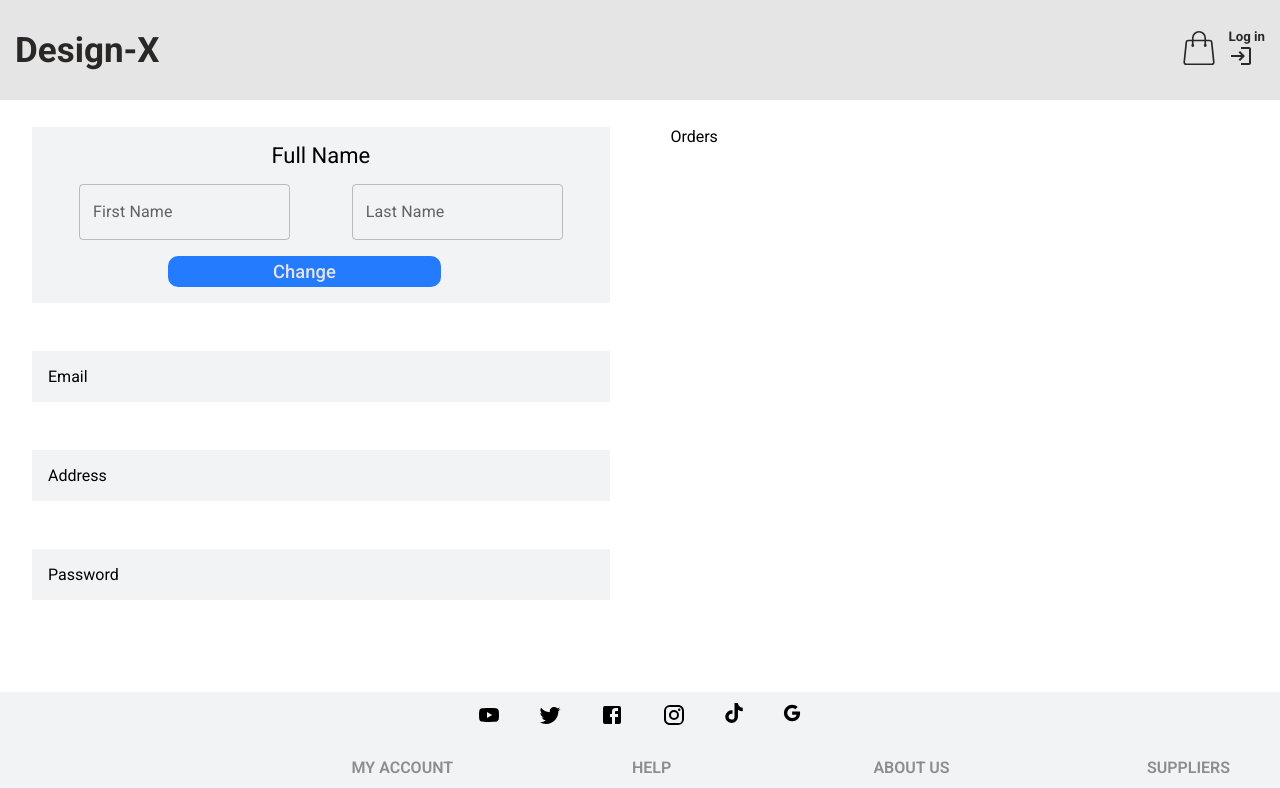
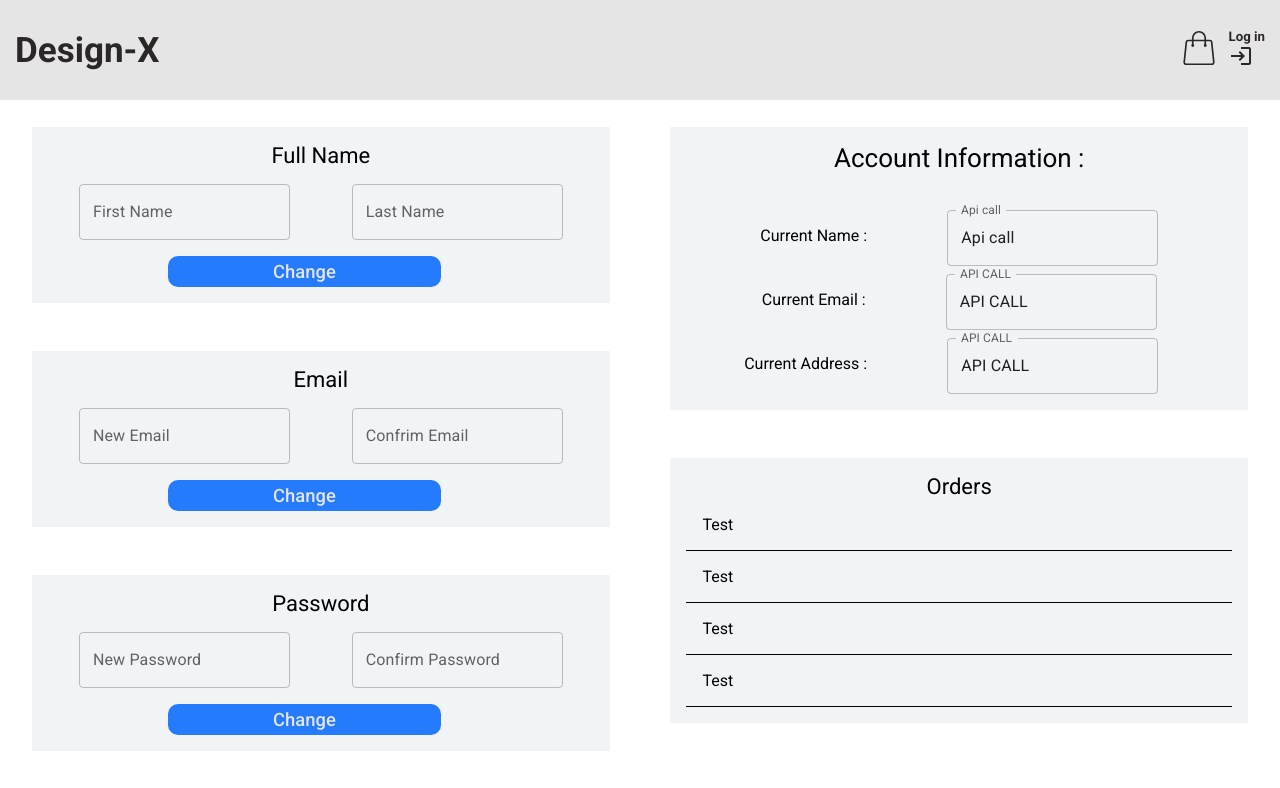
Before and after one commit to ban898/Practical-Engineer-PRJ, a React (Create React App) app in the folder client/: page /profile/1 in a window 1280 px wide. Shown: the top 788 px of the page. Built offline with nearby package versions, Linux system fonts and the light colour scheme; no server answers.

Commit message:
Updated Profile Page

```diff
--- a/client/src/pages/Ecom/Profile/ProfilePage.jsx
+++ b/client/src/pages/Ecom/Profile/ProfilePage.jsx
@@ -30,12 +30,124 @@ const ProfilePage = () => {
               ml={"22%"}
             ></BlueButton>
           </div>
-          <div className={classes.box}>Email</div>
-          <div className={classes.box}>Address</div>
-          <div className={classes.box}>Password</div>
+          <div className={classes.box}>
+            <div className={classes.header}>Email</div>
+            <div className={classes.content}>
+              <TextField
+                id="outlined-basic"
+                label="New Email"
+                variant="outlined"
+              />
+              <TextField
+                id="outlined-basic"
+                label="Confrim Email"
+                variant="outlined"
+              />
+            </div>
+            <BlueButton
+              buttonText={"change"}
+              padding={"5px"}
+              width={"50%"}
+              mt={"1rem"}
+              ml={"22%"}
+            ></BlueButton>
+          </div>
+          <div className={classes.box}>
+            <div className={classes.header}>Password</div>
+            <div className={classes.content}>
+              <TextField
+                id="outlined-basic"
+                label="New Password"
+                variant="outlined"
+              />
+              <TextField
+                id="outlined-basic"
+                label="Confirm Password"
+                variant="outlined"
+              />
+            </div>
+            <BlueButton
+              buttonText={"change"}
+              padding={"5px"}
+              width={"50%"}
+              mt={"1rem"}
+              ml={"22%"}
+            ></BlueButton>
+          </div>
+          <div className={classes.box}>
+            <div className={classes.header}>Address</div>
+            <div className={classes.content}>
+              <TextField id="outlined-basic" label="City" variant="outlined" />
+              <TextField
+                id="outlined-basic"
+                label="Street"
+                variant="outlined"
+              />
+            </div>
+            <BlueButton
+              buttonText={"change"}
+              padding={"5px"}
+              width={"50%"}
+              mt={"1rem"}
+              ml={"22%"}
+            ></BlueButton>
+          </div>
         </div>
         <div className={classes.rightSide}>
-          <div>Orders</div>
+          <div className={classes.accbox}>
+            <div style={{ textAlign: "center", fontSize: "26px" }}>
+              Account Information :
+            </div>
+            <div className={classes.rowContent}>
+              <div className={classes.row}>
+                <div>Current Name :</div>
+                <div className={classes.data}>
+                  <TextField
+                    id="outlined-read-only-input"
+                    label="Api call"
+                    defaultValue="Api call"
+                    InputProps={{
+                      readOnly: true,
+                    }}
+                  />
+                </div>
+              </div>
+              <div className={classes.row}>
+                <div>Current Email :</div>
+                <div className={classes.data}>
+                  <TextField
+                    id="outlined-read-only-input"
+                    label="API CALL"
+                    defaultValue="API CALL"
+                    InputProps={{
+                      readOnly: true,
+                    }}
+                  />
+                </div>
+              </div>
+              <div className={classes.row}>
+                <div>Current Address :</div>
+                <div className={classes.data}>
+                  <TextField
+                    id="outlined-read-only-input"
+                    label="API CALL"
+                    defaultValue="API CALL"
+                    InputProps={{
+                      readOnly: true,
+                    }}
+                    style={{ marginRight: "1rem" }}
+                  />
+                </div>
+              </div>
+            </div>
+          </div>
+          <div className={classes.orderBox}>
+            <div style={{ textAlign: "center", fontSize: "22px" }}>Orders</div>
+            <div className={classes.singleOrder}>Test</div>
+            <div className={classes.singleOrder}>Test</div>
+            <div className={classes.singleOrder}>Test</div>
+            <div className={classes.singleOrder}>Test</div>
+          </div>
         </div>
       </div>
     </section>
--- a/client/src/pages/Ecom/Profile/ProfilePage.module.css
+++ b/client/src/pages/Ecom/Profile/ProfilePage.module.css
@@ -37,4 +37,38 @@
 .rightSide {
   width: 100%;
   max-width: 100%;
+  display: flex;
+  flex-direction: column;
+  gap: 3rem;
 }
+
+.accbox {
+  padding: 1rem;
+  background-color: #f1f3f5;
+}
+
+.rowContent {
+  margin-top: 2rem;
+}
+
+.row {
+  margin-top: 0.2rem;
+  display: flex;
+  justify-content: center;
+  align-items: center;
+}
+
+.data {
+  margin-top: 0.3rem;
+  margin-left: 5rem;
+}
+
+.orderBox {
+  padding: 1rem;
+  background-color: #f1f3f5;
+}
+
+.singleOrder {
+  padding: 1rem;
+  border-bottom: 1px solid #000;
+}
```
